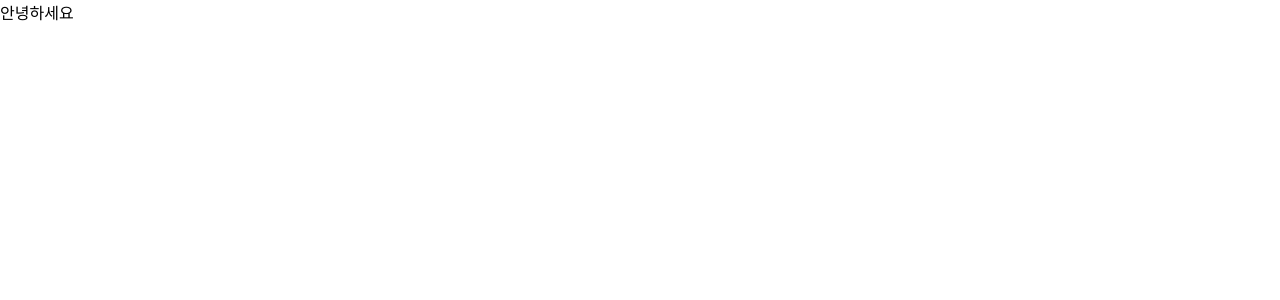
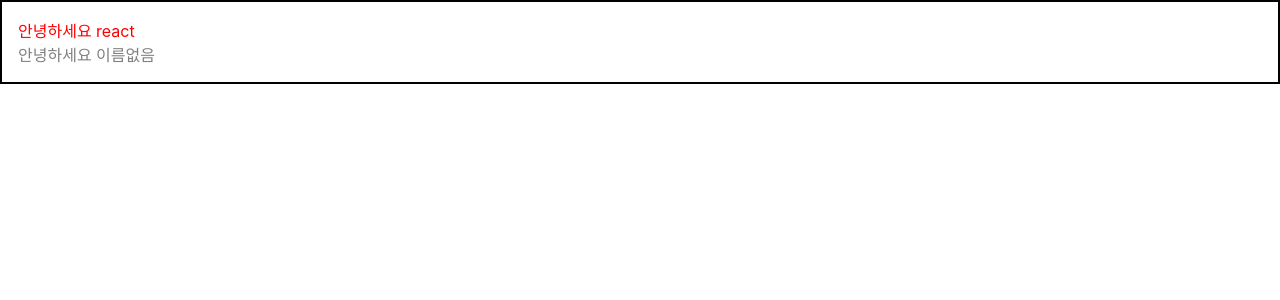
Before and after one commit to zwonlala/react_tutorial, a React (Create React App) app: page / in a window 1280 px wide. Shown: the top 300 px of the page. Built offline with nearby package versions, Linux system fonts and the light colour scheme.

Commit message:
05] JSX rules & 06] props lecture 05, 06 complete readme.md update

```diff
--- a/src/App.js
+++ b/src/App.js
@@ -1,9 +1,13 @@
 import React from 'react';
 import Hello from './Hello';
+import Wrapper from './Wrapper';
 
 function App() {
   return (
-    <Hello />
+    <Wrapper>
+      <Hello name="react" color="red"/>
+      <Hello color="gray"/>
+    </Wrapper>
   );
 }
 
--- a/src/Hello.js
+++ b/src/Hello.js
@@ -1,7 +1,13 @@
 import React from 'react';
 
-function Hello() {
-    return <div>안녕하세요</div>;
+function Hello({ color, name }) {
+    return <div style={{
+        color
+    }}>안녕하세요 {name}</div>;
 }
 
+Hello.defaultProps = {
+    name: '이름없음'
+};
+
 export default Hello;
--- /dev/null
+++ b/src/Wrapper.js
@@ -0,0 +1,12 @@
+import React from "react";
+
+function Wrapper({ children }) {
+    const style = {
+        border: "2px solid black",
+        padding: 16
+    };
+
+    return <div style={style}>{children}</div>;
+}
+
+export default Wrapper;
```
Also changed, not shown: 1 other file (tests, documents, lock files or other folders).
